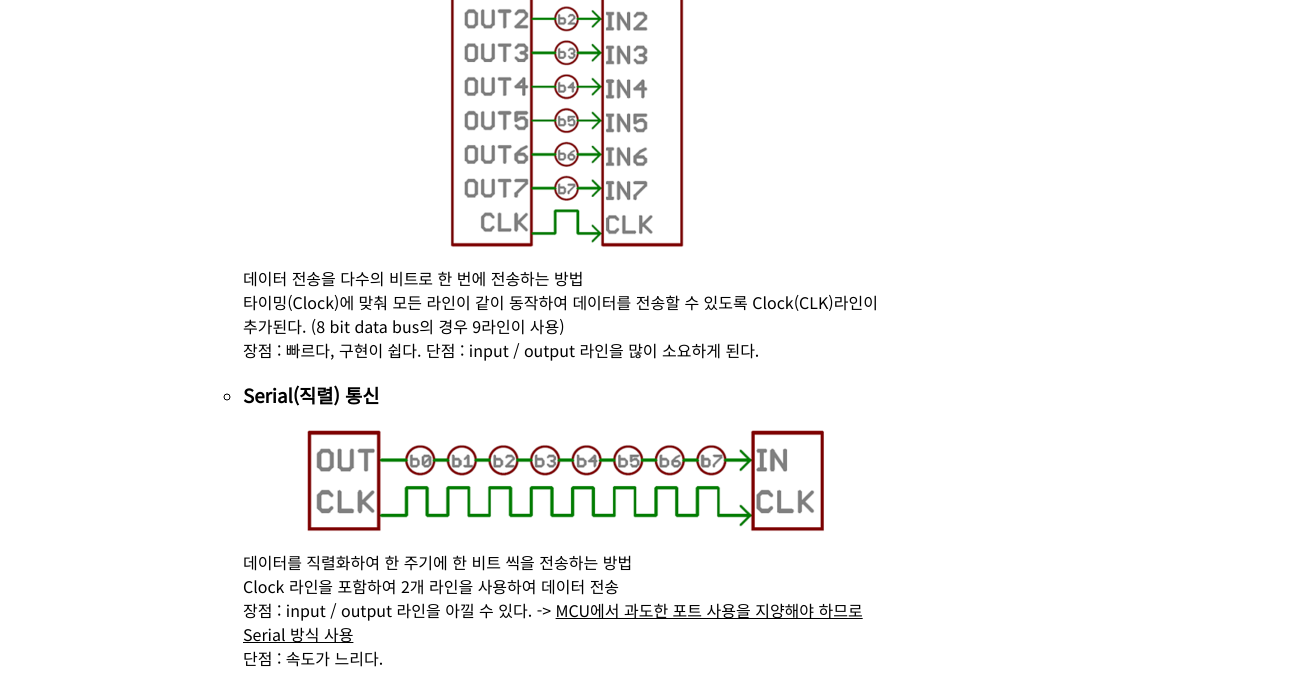
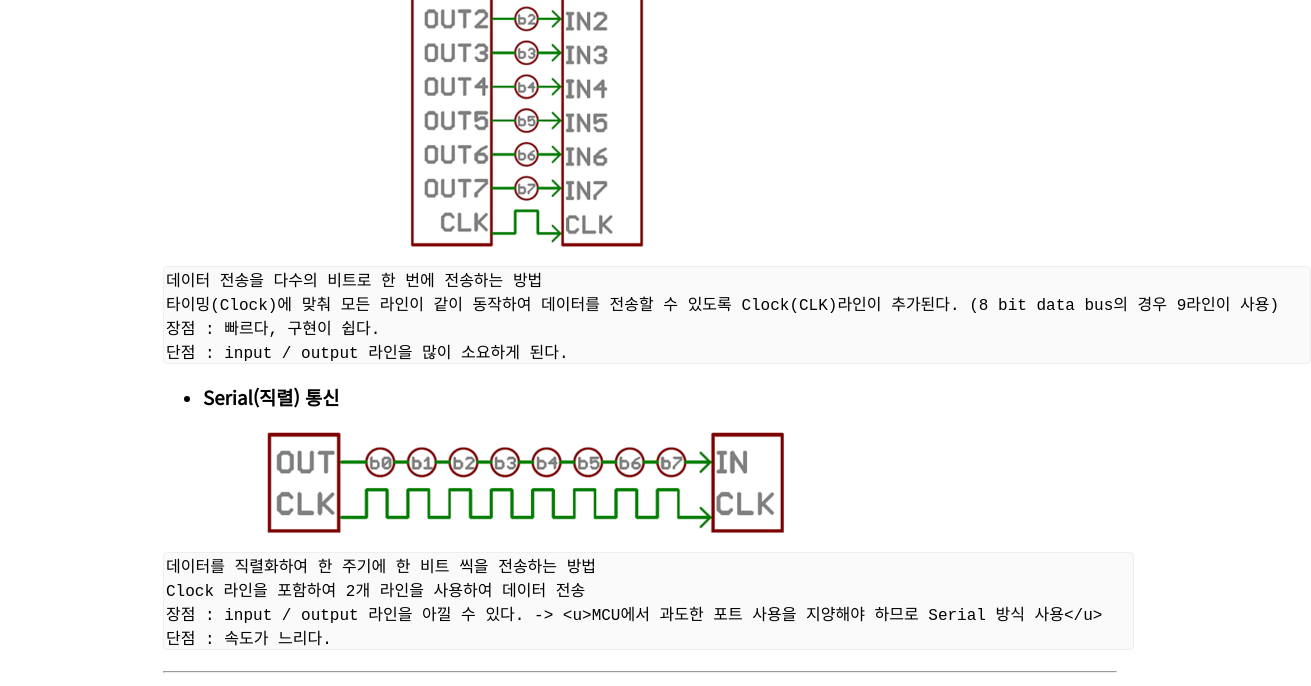
Before and after one commit to threedo29/threedo29.github.io, a plain HTML site: page posts/serial-communication/index.html in a window 1280 px wide. Shown: the part 642-1328 px from the top of the page, 1311 px wide, since content can reach past the window. Drawn offline with nearby package versions, Linux system fonts and the light colour scheme; some packages are replaced by stand-ins of ours.

Commit message:
이미지는 젤 앞으로 해야함

```diff
--- a/index.json
+++ b/index.json
@@ -1 +1 @@
-[{"categories":"Embedded","contents":"MCU 통신  임베디드 시스템은 각종 프로세서와 회로들 간에 서로 데이터를 주고 받는 통신을 필수적으로 하게 된다. 통신을 위한 표준 프로토콜이 존재하고 크게 두 종류로 나눌 수 있다.   Parallel(병렬) 통신 데이터 전송을 다수의 비트로 한 번에 전송하는 방법\n타이밍(Clock)에 맞춰 모든 라인이 같이 동작하여 데이터를 전송할 수 있도록 Clock(CLK)라인이 추가된다. (8 bit data bus의 경우 9라인이 사용)\n장점 : 빠르다, 구현이 쉽다. 단점 : input / output 라인을 많이 소요하게 된다.\n  Serial(직렬) 통신 데이터를 직렬화하여 한 주기에 한 비트 씩을 전송하는 방법\nClock 라인을 포함하여 2개 라인을 사용하여 데이터 전송\n장점 : input / output 라인을 아낄 수 있다. -\u0026gt; MCU에서 과도한 포트 사용을 지양해야 하므로 Serial 방식 사용\n단점 : 속도가 느리다.\n    ","permalink":"https://threedo29.github.io/posts/serial-communication/","tags":null,"title":"MCU 통신"}]
+[{"categories":"Embedded","contents":"MCU 통신  임베디드 시스템은 각종 프로세서와 회로들 간에 서로 데이터를 주고 받는 통신을 필수적으로 하게 된다. 통신을 위한 표준 프로토콜이 존재하고 크게 두 종류로 나눌 수 있다.   Parallel(병렬) 통신     데이터 전송을 다수의 비트로 한 번에 전송하는 방법 타이밍(Clock)에 맞춰 모든 라인이 같이 동작하여 데이터를 전송할 수 있도록 Clock(CLK)라인이 추가된다. (8 bit data bus의 경우 9라인이 사용) 장점 : 빠르다, 구현이 쉽다.\r단점 : input / output 라인을 많이 소요하게 된다.\r   Serial(직렬) 통신   데이터를 직렬화하여 한 주기에 한 비트 씩을 전송하는 방법 Clock 라인을 포함하여 2개 라인을 사용하여 데이터 전송 장점 : input / output 라인을 아낄 수 있다. -\u0026gt; \u0026lt;u\u0026gt;MCU에서 과도한 포트 사용을 지양해야 하므로 Serial 방식 사용\u0026lt;/u\u0026gt; 단점 : 속도가 느리다.\r ","permalink":"https://threedo29.github.io/posts/serial-communication/","tags":null,"title":"MCU 통신"}]
--- a/posts/serial-communication/index.html
+++ b/posts/serial-communication/index.html
@@ -215,23 +215,27 @@
 <ul>
 <li>
 <h3 id="parallel병렬-통신">Parallel(병렬) 통신</h3>
-<p><img src="20210218_11.png#center" alt="20210218\_11.png"></p>
-<p>데이터 전송을 다수의 비트로 한 번에 전송하는 방법<br>
-타이밍(Clock)에 맞춰 모든 라인이 같이 동작하여 데이터를 전송할 수 있도록 Clock(CLK)라인이 추가된다. (8 bit data bus의 경우 9라인이 사용)<br>
-장점 : 빠르다, 구현이 쉽다.
-단점 : input / output 라인을 많이 소요하게 된다.</p>
-</li>
-<li>
-<h3 id="serial직렬-통신">Serial(직렬) 통신</h3>
-<p><img src="20210218_12.png#center" alt="20210218\_12.png"></p>
-<p>데이터를 직렬화하여 한 주기에 한 비트 씩을 전송하는 방법<br>
-Clock 라인을 포함하여 2개 라인을 사용하여 데이터 전송<br>
-장점 : input / output 라인을 아낄 수 있다. -&gt; <u>MCU에서 과도한 포트 사용을 지양해야 하므로 Serial 방식 사용</u><br>
-단점 : 속도가 느리다.</p>
 </li>
 </ul>
 </li>
 </ul>
+<p><img src="20210218_11.png#center" alt="20210218\_11.png"></p>
+<pre><code>데이터 전송을 다수의 비트로 한 번에 전송하는 방법
+타이밍(Clock)에 맞춰 모든 라인이 같이 동작하여 데이터를 전송할 수 있도록 Clock(CLK)라인이 추가된다. (8 bit data bus의 경우 9라인이 사용)
+장점 : 빠르다, 구현이 쉽다.
+단점 : input / output 라인을 많이 소요하게 된다.
+</code></pre>
+<ul>
+<li>
+<h3 id="serial직렬-통신">Serial(직렬) 통신</h3>
+</li>
+</ul>
+<p><img src="20210218_12.png#center" alt="20210218\_12.png"></p>
+<pre><code>데이터를 직렬화하여 한 주기에 한 비트 씩을 전송하는 방법
+Clock 라인을 포함하여 2개 라인을 사용하여 데이터 전송
+장점 : input / output 라인을 아낄 수 있다. -&gt; &lt;u&gt;MCU에서 과도한 포트 사용을 지양해야 하므로 Serial 방식 사용&lt;/u&gt;
+단점 : 속도가 느리다.
+</code></pre>
 
 
 
```
